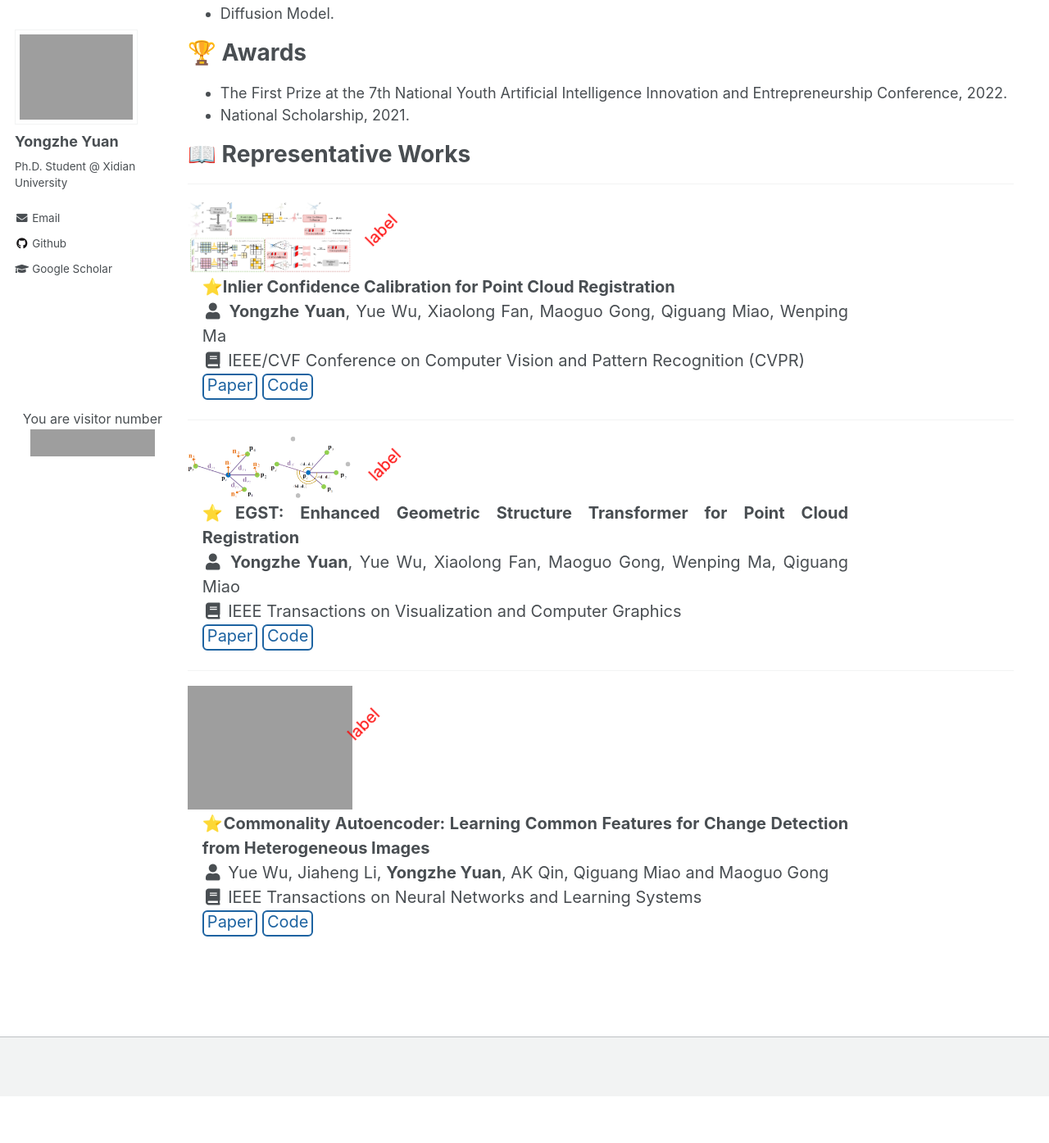
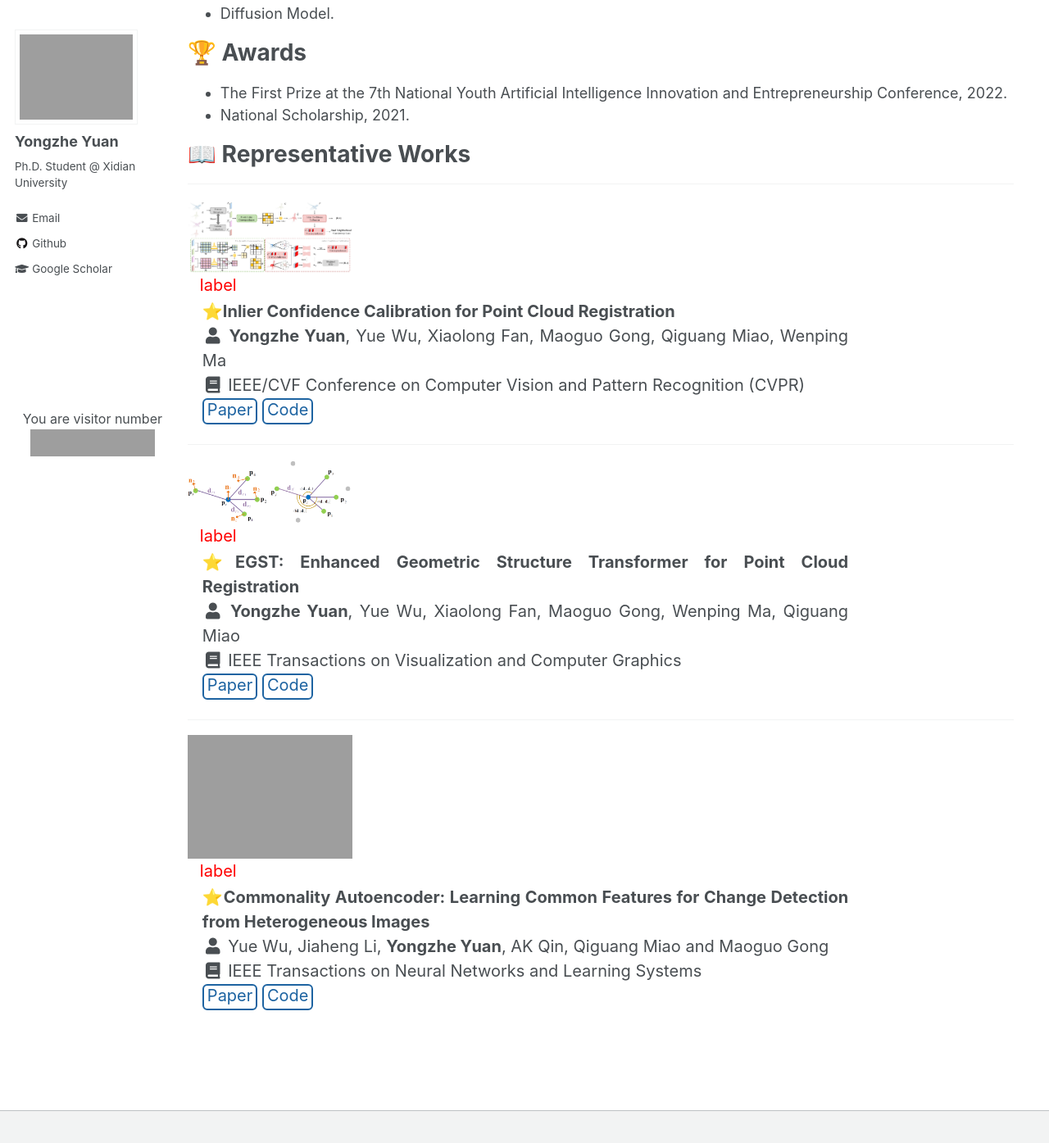
Before and after one commit to YYZMARS/YYZMARS.github.io, a Jekyll site: the page built from _pages/home.md, in a window 1280 px wide and 1400 px high, scrolled down 448 px. Shown: the top 1395 px of the window at 82% size. Built offline with Jekyll 4.4.1, drawn with Linux system fonts in a browser that asks for light colours; a script that is not in the unit is left out; before the commit the page ends 1786 px from its top, so only the background shows below that; grey boxes are pictures that could not be loaded.

Commit message:
Update publications.css

```diff
--- a/assets/css/publications.css
+++ b/assets/css/publications.css
@@ -1,5 +1,6 @@
 .archive__item-image {
     display: flex;
+    flex-wrap: wrap;
 /*     padding-right: 1em; */
     vertical-align: middle;
     width: 20%;
@@ -12,9 +13,10 @@
 }
 
 .archive__item-image .label{
-    display: inline-block;
-    transform: rotate(-45deg);
-    padding: 20px;
+    position: relative;
+    width: 100%;
+    padding-right: 15px;
+    padding-left: 15px;
     color: #fff;
 }
 
```
